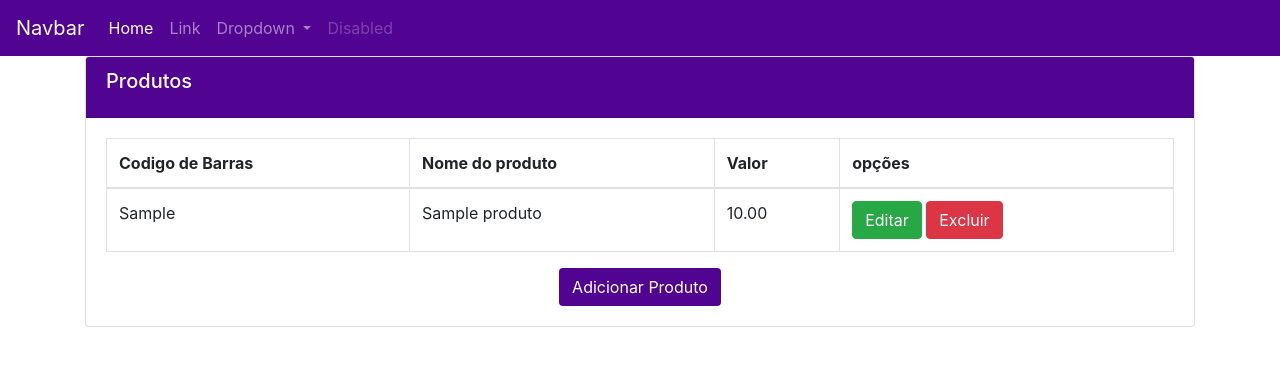
After one commit to furtado3g/web-crud, a Django app: page / in a window 1280 px wide. The commit adds this page. Shown: the top 366 px of the page. Run offline with Django 3.2, Linux system fonts and the light colour scheme; tables that the repository leaves empty hold one stand-in row (values such as "Sample post"); some libraries are stand-ins or nearby versions.

Commit message:
finished base template

```diff
--- /dev/null
+++ b/project/app/static/css/main.css
@@ -0,0 +1,4 @@
+.bg-purple{
+    background-color: #510391;
+    color: #fff;
+}
--- /dev/null
+++ b/project/app/static/js/util.js
@@ -0,0 +1,12 @@
+async function abreProduto(id){
+    const url = '';
+    const param = id;
+    const options = {
+        method : "post"
+    }
+
+    await fetch(url+params)
+    .then(response=>{
+
+    })
+}
--- /dev/null
+++ b/project/app/templates/home.html
@@ -0,0 +1,99 @@
+{% extends 'template.html'%}
+{% block css %}
+    {%load static%}
+    <link rel="stylesheet" href="{% static 'css/main.css' %}">
+{% endblock css %}
+{% block home %}
+    <div class="container">
+        <div class="row">
+            <div class="col-md-12">
+                <div class="card">
+                    <div class="card-header bg-purple">
+                        <h5 class="card-title">Produtos</h5>
+                    </div>
+                    <div class="card-body">
+                        <table class="table table-bordered">
+                            <thead>
+                                <tr>
+                                    <th>Codigo de Barras</th>
+                                    <th>Nome do produto</th>
+                                    <th>Valor</th>
+                                    <th>opções</th>
+                                </tr>
+                            </thead>
+                            <tbody>
+                            {% for item in listaDeProdutos %}
+                                <tr>
+                                    <td>{{ item.cod_barras }}</td>
+                                    <td>{{ item.nome }}</td>
+                                    <td>{{ item.valor }}</td>
+                                    <td>
+                                        <button class="btn btn-success">Editar</button>
+                                        <button class="btn btn-danger">Excluir</button>
+                                    </td>
+                                </tr>
+                            {% endfor %}
+                            </tbody>
+                        </table>
+                        <div class="row">
+                            <div class="col-md-12 text-center">
+                                <button class="btn bg-purple" data-toggle="modal" data-target="#NovoProduto">Adicionar Produto</button>
+                            </div>
+                        </div>
+                    </div>
+                </div>
+            </div>
+        </div>
+    </div>
+{% endblock home %}
+{% block modal %}
+    <div class="modal" tabindex="-1" role="dialog" id="NovoProduto">
+        <div class="modal-dialog modal-md" role="document">
+            <div class="modal-content">
+            <div class="modal-header bg-success">
+                <h5 class="modal-title">Novo Produto</h5>
+                <button type="button" class="close" data-dismiss="modal" aria-label="Close">
+                <span aria-hidden="true">&times;</span>
+                </button>
+            </div>
+            <div class="modal-body">
+                <form action="" method="post">
+                    <div class="row">
+                        <div class="col-md-12">
+                            <div class="form-group">
+                                <label for="">Nome</label>
+                                <input type="text" class="form-control" id="nome">
+                            </div>
+                        </div>
+                    </div>
+                    <div class="row">
+                        <div class="col-md-6">
+                            <div class="form-group">
+                                <label for="">Nome</label>
+                                <input type="text" class="form-control" id="cod_barras">
+                            </div>
+                        </div>
+
+                        <div class="col-md-6">
+                            <div class="form-group">
+                                <label for="">Valor</label>
+                                <input type="text" class="form-control" id="valor">
+                            </div>
+                        </div>
+                    </div>
+                </form>
+            </div>
+            <div class="row text-center">
+                <div class="col-md-12">
+                    <button type="button" class="btn btn-secondary" data-dismiss="modal">Close</button>
+                    <button type="button" class="btn btn-primary">Save changes</button>
+                </div>
+            </div>
+            </div>
+        </div>
+        </div>
+{% endblock modal %}
+{% block js %}
+    {% load static %}
+    <script src="{% static 'js/util.js' %}"></script>
+{% endblock js %}
--- a/project/app/templates/template.html
+++ b/project/app/templates/template.html
@@ -12,8 +12,41 @@
     <title>Gerenciar Produtos</title>
   </head>
   <body>
-    %block home%}
+    <nav class="navbar navbar-expand-lg bg-purple navbar-dark">
+      <a class="navbar-brand" href="#">Navbar</a>
+      <button class="navbar-toggler" type="button" data-toggle="collapse" data-target="#navbarSupportedContent" aria-controls="navbarSupportedContent" aria-expanded="false" aria-label="Toggle navigation">
+        <span class="navbar-toggler-icon"></span>
+      </button>
+
+      <div class="collapse navbar-collapse" id="navbarSupportedContent">
+        <ul class="navbar-nav mr-auto">
+          <li class="nav-item active">
+            <a class="nav-link" href="#">Home <span class="sr-only">(current)</span></a>
+          </li>
+          <li class="nav-item">
+            <a class="nav-link" href="#">Link</a>
+          </li>
+          <li class="nav-item dropdown">
+            <a class="nav-link dropdown-toggle" href="#" id="navbarDropdown" role="button" data-toggle="dropdown" aria-haspopup="true" aria-expanded="false">
+              Dropdown
+            </a>
+            <div class="dropdown-menu" aria-labelledby="navbarDropdown">
+              <a class="dropdown-item" href="#">Action</a>
+              <a class="dropdown-item" href="#">Another action</a>
+              <div class="dropdown-divider"></div>
+              <a class="dropdown-item" href="#">Something else here</a>
+            </div>
+          </li>
+          <li class="nav-item">
+            <a class="nav-link disabled" href="#" tabindex="-1" aria-disabled="true">Disabled</a>
+          </li>
+        </ul>
+      </div>
+    </nav>
+    {%block home%}
     {%endblock home%}
+    {% block modal %}
+    {% endblock modal %}
     <!-- Optional JavaScript -->
     <!-- jQuery first, then Popper.js, then Bootstrap JS -->
     <script src="https://code.jquery.com/jquery-3.4.1.slim.min.js"></script>
--- a/project/app/views.py
+++ b/project/app/views.py
@@ -1,3 +1,13 @@
 from django.shortcuts import render
-
+from .models import produtos
 # Create your views here.
+def home(request):
+    if(request.method == "GET"):
+        try:
+            Produtos = produtos.objects.all()
+        except:
+            raise Http404("forbiden page")
+        context = {
+            'listaDeProdutos' : Produtos
+        }
+        return render(request,'home.html',context)
--- a/project/project/urls.py
+++ b/project/project/urls.py
@@ -15,7 +15,8 @@ Including another URLconf
 """
 from django.contrib import admin
 from django.urls import path
-
+from app import views
 urlpatterns = [
     path('admin/', admin.site.urls),
+    path('',views.home)
 ]
```
